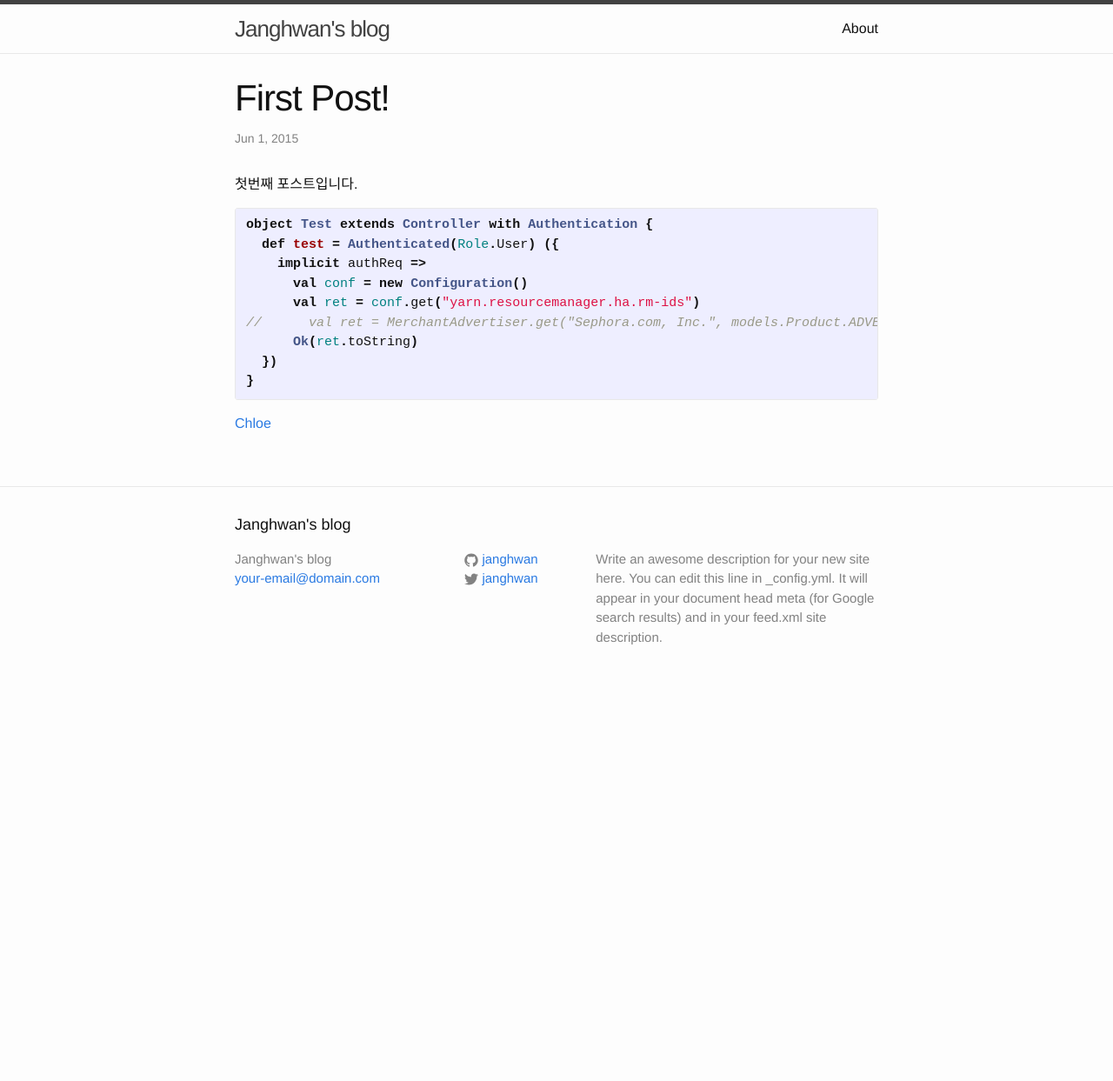
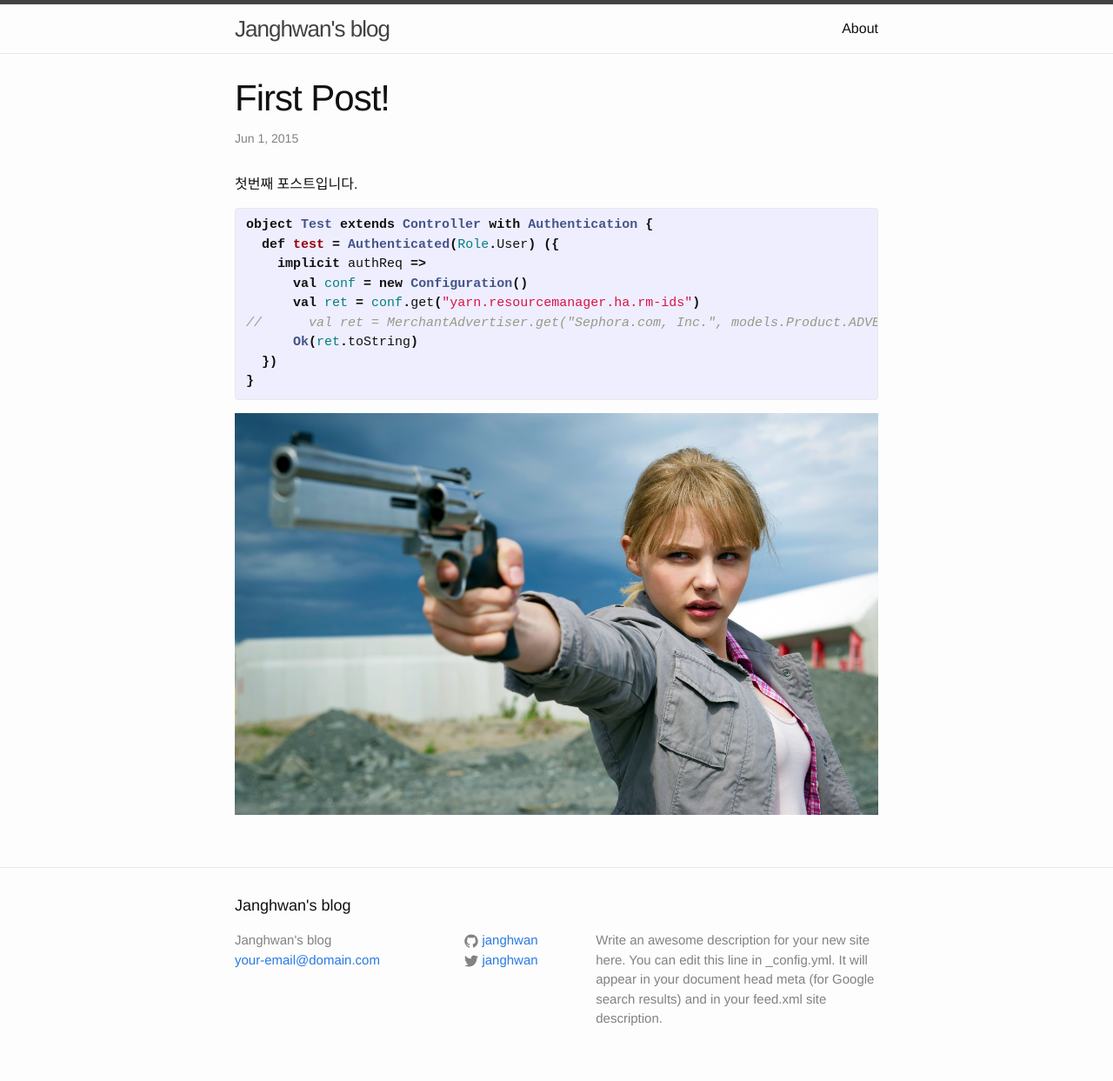
Before and after one commit to janghwan/janghwan.github.com, a Jekyll site: the page built from _posts/2015-06-01-first-post.md, in a window 1280 px wide. Shown: the whole page at 87% size. Built offline with Jekyll 4.4.1, drawn with Linux system fonts in a browser that asks for light colours; before the commit the page ends 900 px from its top, so only the background shows below that.

Commit message:
show image

```diff
--- a/_posts/2015-06-01-first-post.md
+++ b/_posts/2015-06-01-first-post.md
@@ -20,4 +20,4 @@ object Test extends Controller with Authentication {
 
 {% endhighlight %}
 
-[Chloe]({{site.url}}/assets/chloe-moretz.jpg)
+![Chloe]({{site.url}}/assets/chloe-moretz.jpg)
```
